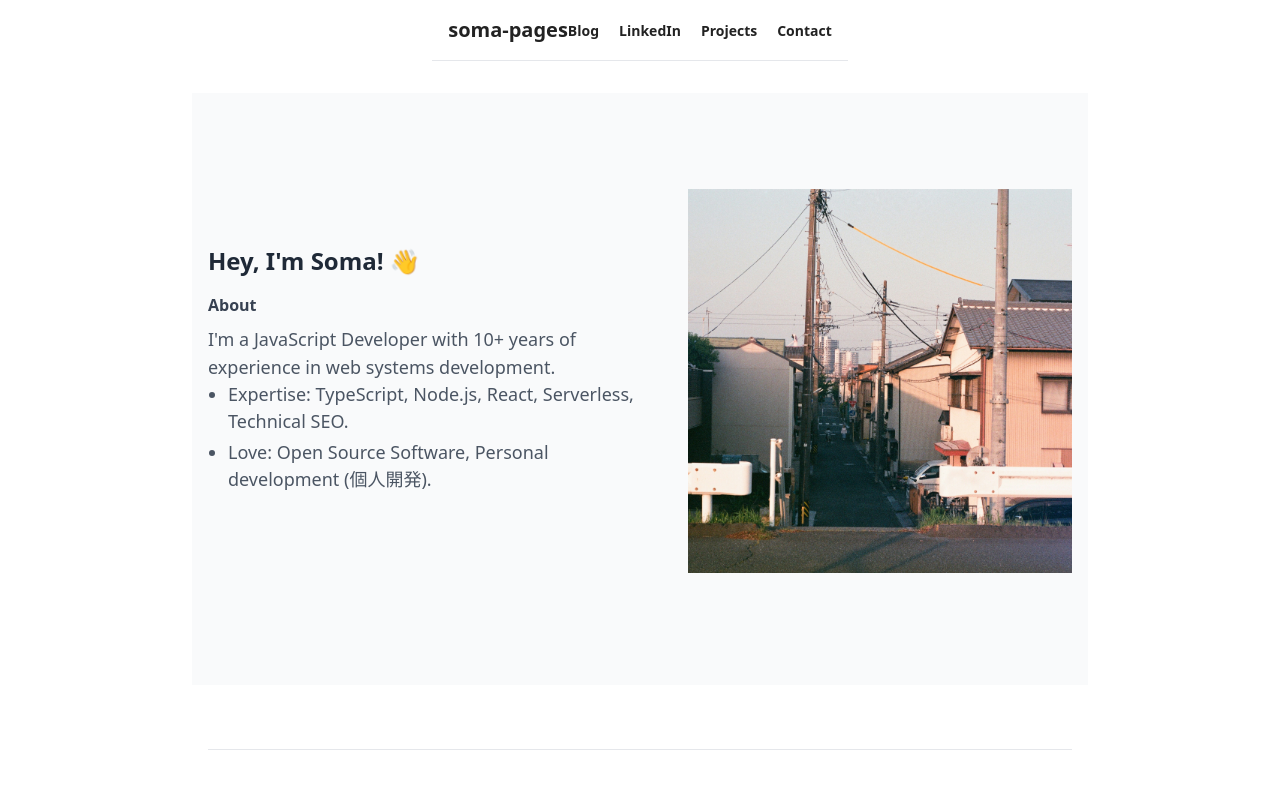
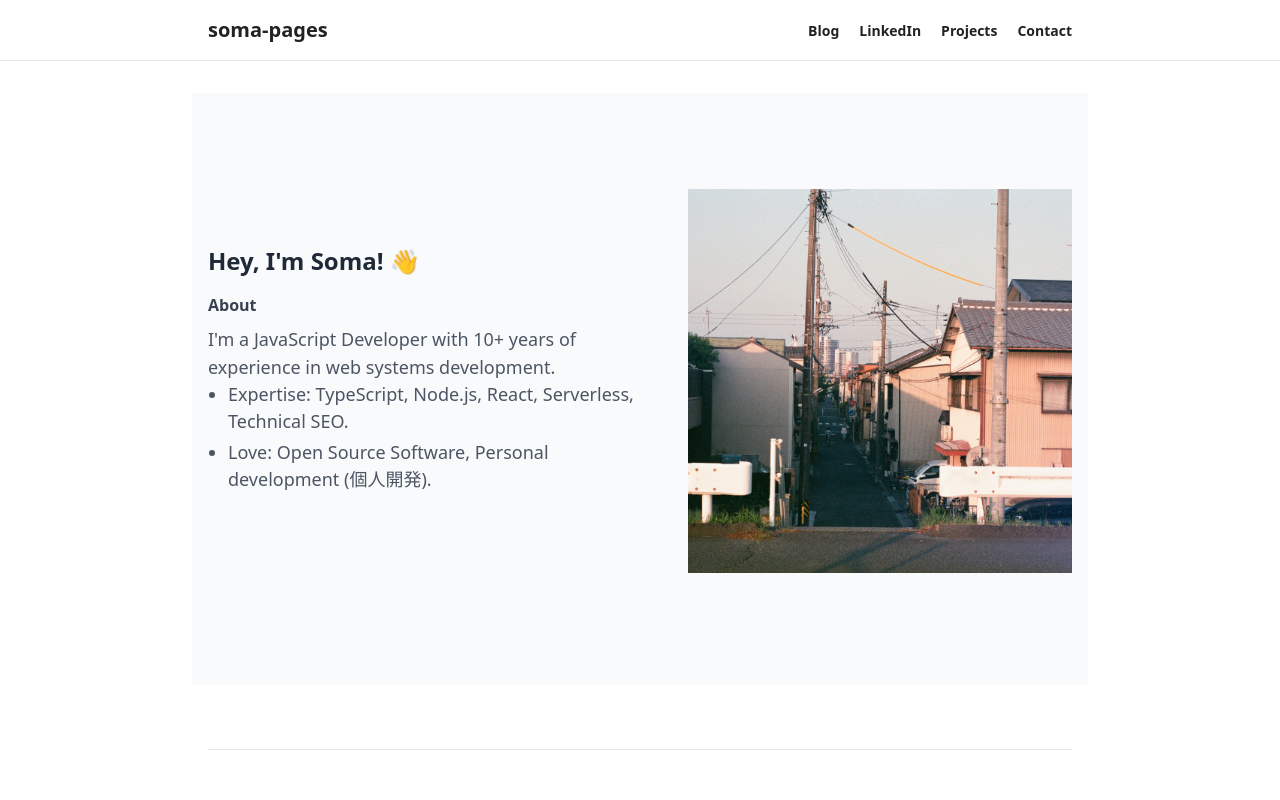
Before and after one commit to somadevfat/somadev-pages, a Next.js app: page / in a window 1280 px wide. Shown: the top 800 px of the page. Built offline with nearby package versions, Linux system fonts and the light colour scheme.

Commit message:
feat: ヘッダーを画面幅いっぱいに広げ、下線を全幅に表示するように調整し、ブランドとナビをコンテンツ幅（max-w-4xl）に揃えました。

```diff
--- a/components/Header.tsx
+++ b/components/Header.tsx
@@ -4,8 +4,8 @@
   const contactUrl = "/contact"; // Placeholder, assuming a contact page or section
 
   return (
-    <header className="py-4 border-b border-gray-200">
-      <div className="container mx-auto px-4 flex justify-between items-center w-full">
+    <header className="w-full py-4 border-b border-gray-200">
+      <div className="max-w-4xl w-full mx-auto px-4 flex justify-between items-center">
         <Link href="/" className="text-lg sm:text-xl font-semibold text-textDark hover:text-chicBlue whitespace-nowrap">
           soma-pages
         </Link>
```
